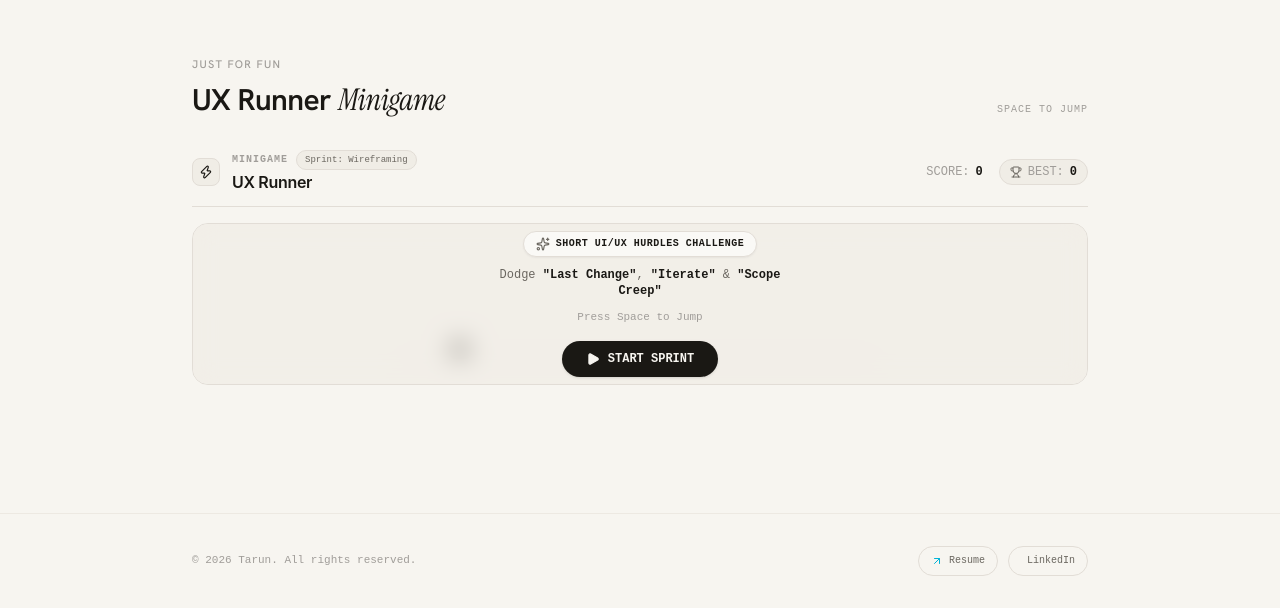
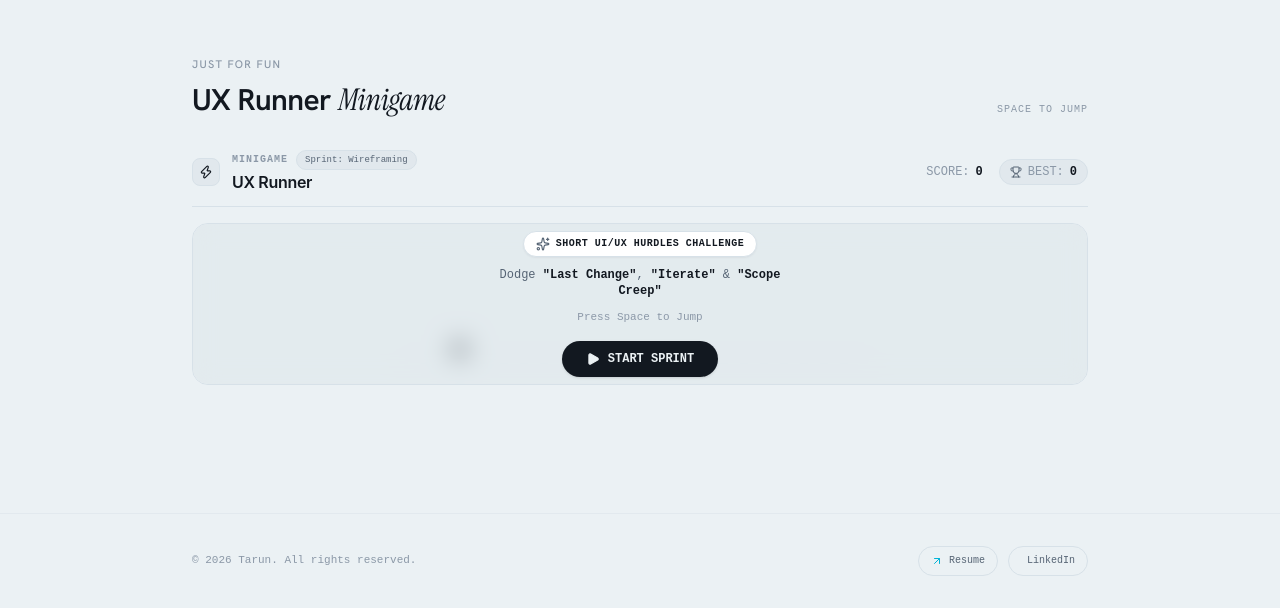
Before and after one commit to TarunTM/UX-Portfolio-, a React (Vite) app: page /#/ in a window 1280 px wide. Shown: the part 3268-3876 px from the top of the page. Built offline with nearby package versions, Linux system fonts and the light colour scheme; a web font is replaced by a local one.

Commit message:
style: update website canvas background to #EBF1F4 with crisp white cards and slate tokens

```diff
--- a/src/components/UXGame.tsx
+++ b/src/components/UXGame.tsx
@@ -179,11 +179,11 @@ export const UXGame: React.FC = () => {
 
     const gameLoop = () => {
       const rootStyle = getComputedStyle(document.documentElement);
-      const textPrimary = rootStyle.getPropertyValue('--text-primary').trim() || '#1a1814';
-      const textSecondary = rootStyle.getPropertyValue('--text-secondary').trim() || '#6b6760';
-      const borderCard = rootStyle.getPropertyValue('--border-card').trim() || '#e2ddd6';
-      const bgSurface = rootStyle.getPropertyValue('--bg-surface').trim() || '#f0ede6';
-      const bgCard = rootStyle.getPropertyValue('--bg-card').trim() || '#faf9f6';
+      const textPrimary = rootStyle.getPropertyValue('--text-primary').trim() || '#121820';
+      const textSecondary = rootStyle.getPropertyValue('--text-secondary').trim() || '#566474';
+      const borderCard = rootStyle.getPropertyValue('--border-card').trim() || '#D7E1E8';
+      const bgSurface = rootStyle.getPropertyValue('--bg-surface').trim() || '#E1E8ED';
+      const bgCard = rootStyle.getPropertyValue('--bg-card').trim() || '#FFFFFF';
 
       // Clear Canvas
       ctx.clearRect(0, 0, canvasWidth, canvasHeight);
--- a/src/index.css
+++ b/src/index.css
@@ -7,40 +7,40 @@
 
 /* ── Design Tokens ── */
 :root {
-  /* Warm cream editorial palette — inspired by janelleamores.design */
-  --bg-base: #f7f5f0;
-  --bg-base-rgb: 247, 245, 240;
-  --bg-surface: #f0ede6;
-  --bg-surface-rgb: 240, 237, 230;
-  --bg-card: #faf9f6;
-  --border-card: #e2ddd6;
-  --border-subtle: #ede9e2;
-  --text-primary: #1a1814;
-  --text-secondary: #6b6760;
-  --text-muted: #a09d99;
+  /* Clean modern slate-tinted canvas (#EBF1F4) with crisp white cards */
+  --bg-base: #EBF1F4;
+  --bg-base-rgb: 235, 241, 244;
+  --bg-surface: #E1E8ED;
+  --bg-surface-rgb: 225, 232, 237;
+  --bg-card: #FFFFFF;
+  --border-card: #D7E1E8;
+  --border-subtle: #E2E9EE;
+  --text-primary: #121820;
+  --text-secondary: #566474;
+  --text-muted: #8B98A7;
   --accent: #00B4D8;          /* cyan accent */
   --accent-hover: rgba(0, 180, 216, 0.12);
-  --card-shadow-hover: 0 8px 24px rgba(26, 24, 20, 0.06);
-  --nav-bg: rgba(247, 245, 240, 0.92);
-  --separator: #dedad4;
+  --card-shadow-hover: 0 12px 30px rgba(18, 24, 32, 0.07);
+  --nav-bg: rgba(235, 241, 244, 0.88);
+  --separator: #D7E1E8;
 }
 
 :root.dark, .dark {
-  --bg-base: #0f0f0d;
-  --bg-base-rgb: 15, 15, 13;
-  --bg-surface: #161612;
-  --bg-surface-rgb: 22, 22, 18;
-  --bg-card: #1c1c18;
-  --border-card: #2a2a26;
-  --border-subtle: #222220;
-  --text-primary: #f5f3ee;
-  --text-secondary: #8c897f;
-  --text-muted: #5a5750;
+  --bg-base: #0B0F14;
+  --bg-base-rgb: 11, 15, 20;
+  --bg-surface: #121820;
+  --bg-surface-rgb: 18, 24, 32;
+  --bg-card: #18222C;
+  --border-card: #22303E;
+  --border-subtle: #1B2633;
+  --text-primary: #F1F5F9;
+  --text-secondary: #94A3B8;
+  --text-muted: #64748B;
   --accent: #00B4D8;
   --accent-hover: rgba(0, 180, 216, 0.12);
-  --card-shadow-hover: 0 8px 24px rgba(0, 0, 0, 0.4);
-  --nav-bg: rgba(15, 15, 13, 0.92);
-  --separator: #2a2a26;
+  --card-shadow-hover: 0 12px 30px rgba(0, 0, 0, 0.45);
+  --nav-bg: rgba(11, 15, 20, 0.88);
+  --separator: #22303E;
 }
 
 @theme {
```
